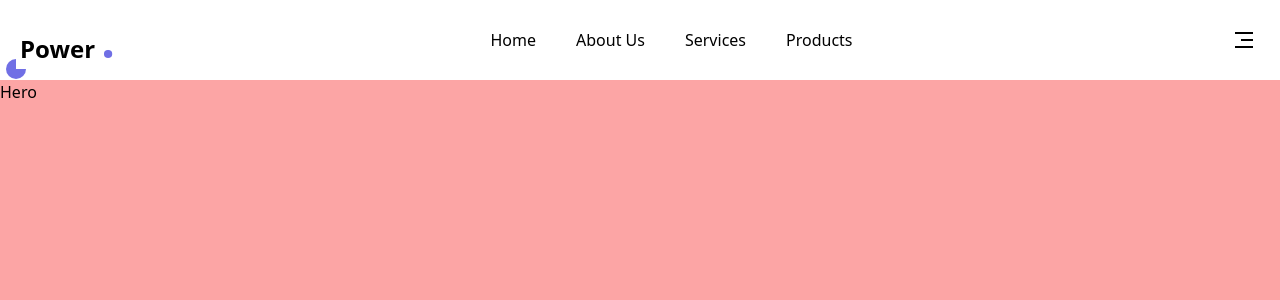
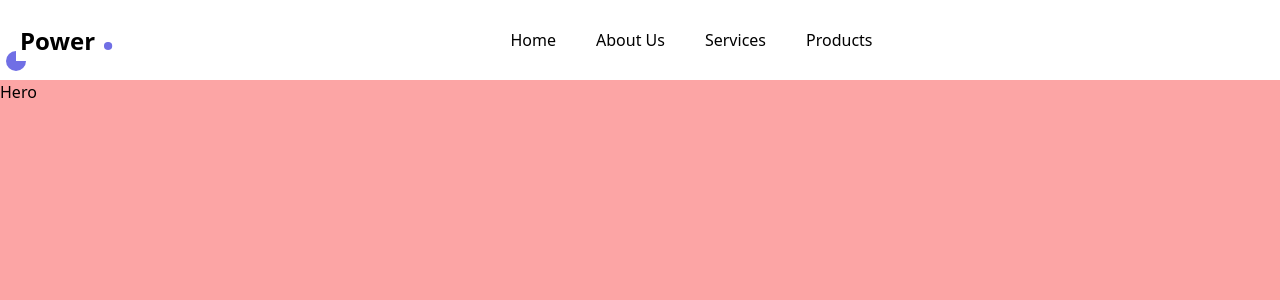
Before and after one commit to jleonardod/Landing, a React (Vite) app: page / in a window 1280 px wide. Shown: the top 300 px of the page. Built offline with nearby package versions, Linux system fonts and the light colour scheme.

Commit message:
Header Responsive

```diff
--- a/src/components/Header.jsx
+++ b/src/components/Header.jsx
@@ -1,18 +1,23 @@
-import React from "react"
+import React, { useState } from "react"
 //Icons
 import { RiCheckboxBlankCircleFill, RiCloseLine, RiMenu3Fill } from "react-icons/ri";
 
 const Header = () => {
+  const [showMenu, setShowMenu] = useState(false)
   return(
-    <header className="flex items-center justify-between xl:justify-start w-full p-4 h-[10vh] z-50">
-      <div className="xk:w-1/6 text-center">
+    <header className="flex items-center justify-between xl:justify-start w-full px-4 py-8 h-[10vh] z-50">
+      <div className="xk:w-1/6 text-center -mt-4">
         <a href="#" className="text-2xl font-bold relative p-1 bg-white">
           Power <span className="text-primary text-5xl">.</span>{" "}
           <RiCheckboxBlankCircleFill className="absolute -left-3 -bottom-3 text-primary -z-10" />
         </a>
       </div>
-      <nav className="fixed bg-white w-[80%] xl:w-full h-full left-0 top-0 xl:static flex-1 flex flex-col xl:flex-row items-center
-                      justify-center gap-10">
+      <nav
+        className={`fixed bg-white w-[80%] md:w-[40%] xl:w-full h-full ${
+          showMenu ? "left-0" : "-left-full"
+          } top-0 xl:static flex-1 flex flex-col xl:flex-row items-center justify-center gap-10
+          transition-all duration-500`}
+      >
 
         <a href="#" className="">
           Home
@@ -27,7 +32,12 @@ const Header = () => {
           Products
         </a>
       </nav>
-      <button className="text-2xl p-2"><RiMenu3Fill /></button>
+      <button
+        onClick={() => setShowMenu(!showMenu)}
+        className=" xl:hidden text-2xl p-2"
+      >
+        {showMenu ? <RiCloseLine /> : <RiMenu3Fill />}
+      </button>
     </header>
   )
 }
```
